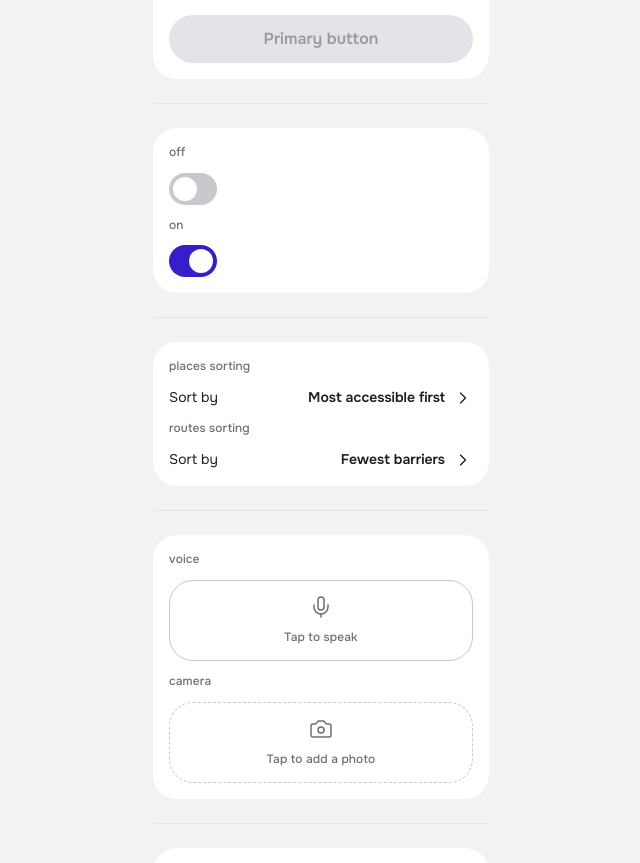
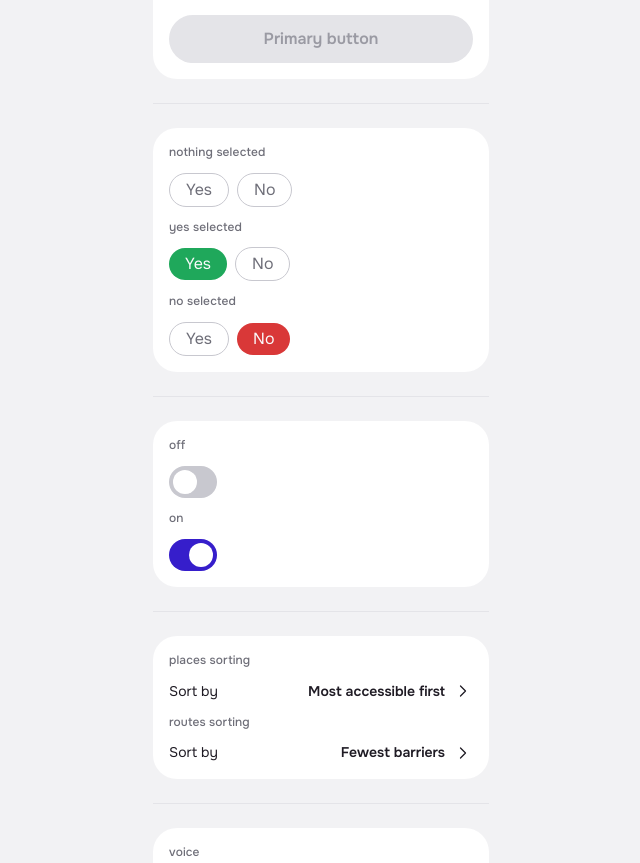
Before and after one commit to Mashto-o/passage-app, a React (Vite) app: page / in a window 1280 px wide. Shown: the part 2262-3125 px from the top of the page, without its empty margins (319-959 px from the left). Built offline with nearby package versions, Linux system fonts and the light colour scheme.

Commit message:
Created ToggleButton

```diff
--- a/src/App.tsx
+++ b/src/App.tsx
@@ -1,6 +1,6 @@
 import { useState } from 'react'
 import { ArrowRight, Star, AlertTriangle, CheckCircle, XCircle, TrafficCone } from 'lucide-react'
-import { Button, AccessibilityBadge, SelectionCard, ReviewCard, PreferenceCard, AccessibilityCard, PhotoCard, PlacePhotoCard, Chip, StatusBadge, Divider, Dropdown, TextInput, RouteDestination, CommentInput, NavBar, OnboardingProgress, RadioButton, PlaceListItem, RouteTimeline, NavigationCard, MediaInputButton, SortControl, Toggle } from './components'
+import { Button, AccessibilityBadge, SelectionCard, ReviewCard, PreferenceCard, AccessibilityCard, PhotoCard, PlacePhotoCard, Chip, StatusBadge, Divider, Dropdown, TextInput, RouteDestination, CommentInput, NavBar, OnboardingProgress, RadioButton, PlaceListItem, RouteTimeline, NavigationCard, MediaInputButton, SortControl, Toggle, ToggleButton } from './components'
 import type { AccessibilityBadgeProps } from './components'
 
 import imgCobblestone   from './assets/images/cobblestone.png'
@@ -58,6 +58,9 @@ function App() {
   const [toValue,               setToValue]               = useState('')
   const [routeFrom,             setRouteFrom]             = useState('Current location')
   const [routeTo,               setRouteTo]               = useState('Destination')
+  const [toggleBtn1,            setToggleBtn1]            = useState<'yes' | 'no' | null>(null)
+  const [toggleBtn2,            setToggleBtn2]            = useState<'yes' | 'no' | null>('yes')
+  const [toggleBtn3,            setToggleBtn3]            = useState<'yes' | 'no' | null>('no')
   const [toggle1,               setToggle1]               = useState(false)
   const [toggle2,               setToggle2]               = useState(true)
   const [radio1,                setRadio1]                = useState(false)
@@ -188,6 +191,21 @@ function App() {
 
           <p className="text-caption-sm text-neutral-500">disabled</p>
           <Button variant="primary" label="Primary button" fullWidth disabled />
+        </div>
+
+        {/* ── Divider ── */}
+        <div className="h-px bg-neutral-200 my-sm" />
+
+        {/* ── ToggleButton ── */}
+        <div className="bg-neutral-0 rounded-lg p-md flex flex-col items-start gap-sm">
+          <p className="text-caption-sm text-neutral-500">nothing selected</p>
+          <ToggleButton value={toggleBtn1} onChange={setToggleBtn1} />
+
+          <p className="text-caption-sm text-neutral-500">yes selected</p>
+          <ToggleButton value={toggleBtn2} onChange={setToggleBtn2} />
+
+          <p className="text-caption-sm text-neutral-500">no selected</p>
+          <ToggleButton value={toggleBtn3} onChange={setToggleBtn3} />
         </div>
 
         {/* ── Divider ── */}
--- /dev/null
+++ b/src/components/ToggleButton.tsx
@@ -0,0 +1,53 @@
+import React from 'react'
+
+export interface ToggleButtonProps {
+  value: 'yes' | 'no' | null
+  onChange: (value: 'yes' | 'no') => void
+  className?: string
+}
+
+const focusClasses = 'focus-visible:ring-2 focus-visible:ring-primary-500 focus-visible:ring-offset-2 focus-visible:outline-none'
+
+export const ToggleButton: React.FC<ToggleButtonProps> = ({
+  value,
+  onChange,
+  className = '',
+}) => {
+  return (
+    <div className={`flex items-center gap-[8px] ${className}`}>
+      {/* Yes button */}
+      <button
+        type="button"
+        aria-pressed={value === 'yes'}
+        onClick={() => onChange('yes')}
+        className={[
+          'px-[16px] py-[4px] rounded-[24px] text-body-md',
+          'transition-colors duration-200',
+          focusClasses,
+          value === 'yes'
+            ? 'bg-success-500 text-neutral-50'
+            : 'bg-neutral-0 border border-neutral-300 text-neutral-500',
+        ].join(' ')}
+      >
+        Yes
+      </button>
+
+      {/* No button */}
+      <button
+        type="button"
+        aria-pressed={value === 'no'}
+        onClick={() => onChange('no')}
+        className={[
+          'px-[16px] py-[4px] rounded-[24px] text-body-md',
+          'transition-colors duration-200',
+          focusClasses,
+          value === 'no'
+            ? 'bg-danger-500 text-neutral-50'
+            : 'bg-neutral-0 border border-neutral-300 text-neutral-500',
+        ].join(' ')}
+      >
+        No
+      </button>
+    </div>
+  )
+}
--- a/src/components/index.ts
+++ b/src/components/index.ts
@@ -69,3 +69,6 @@ export type { SortControlProps } from './SortControl'
 
 export { Toggle } from './Toggle'
 export type { ToggleProps } from './Toggle'
+
+export { ToggleButton } from './ToggleButton'
+export type { ToggleButtonProps } from './ToggleButton'
```
